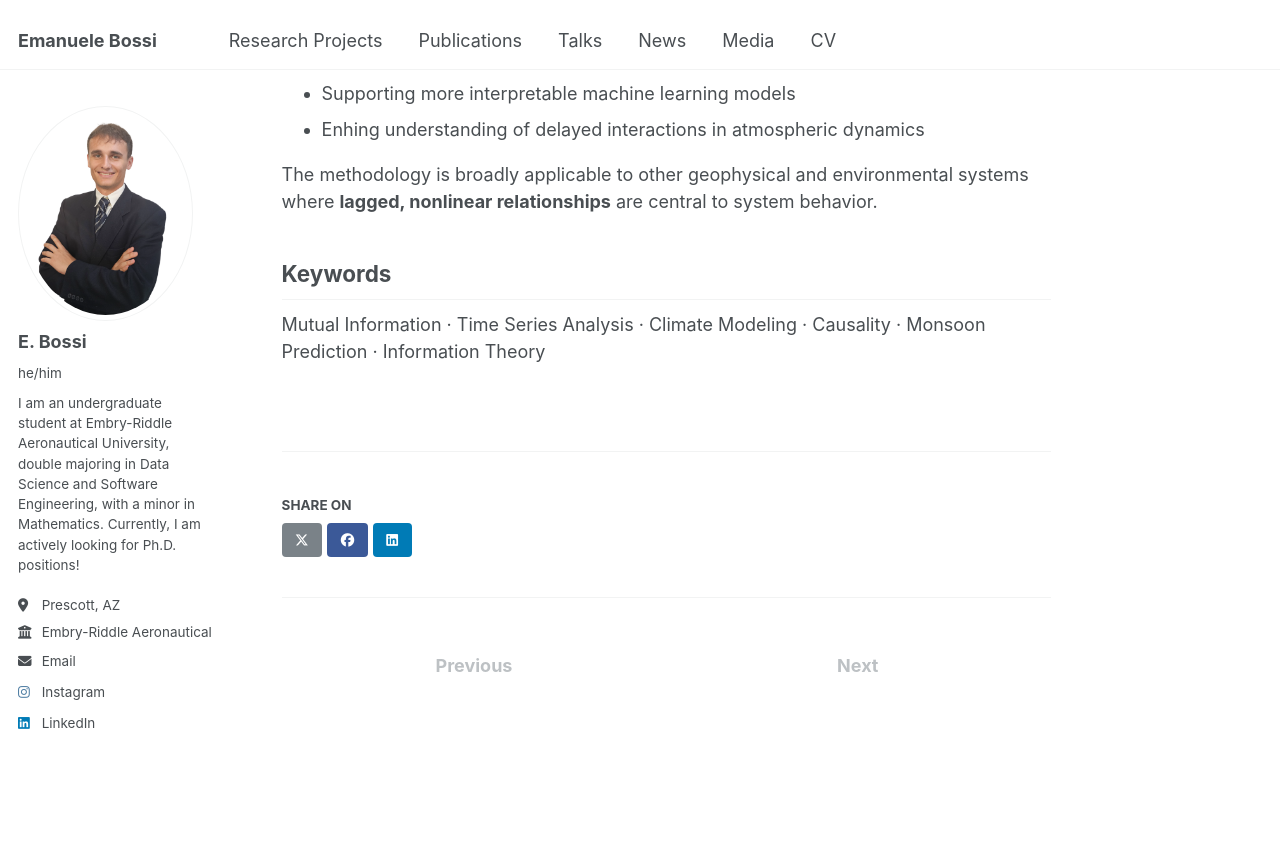
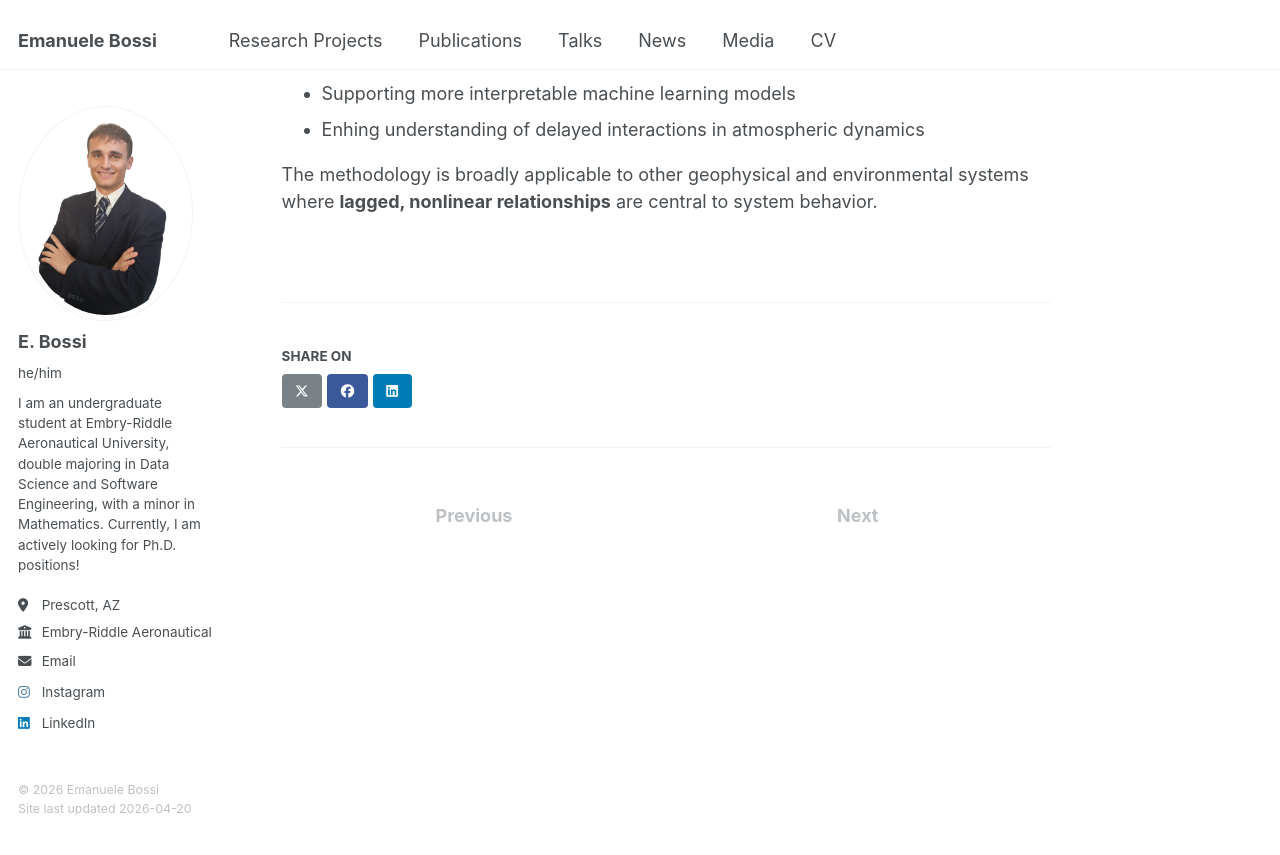
Before and after one commit to bossiemanuele/bossiemanuele.github.io, a Jekyll site: the page built from _portfolio/03_Meteorology.md, in a window 1280 px wide and 900 px high, scrolled down 1829 px. Shown: the top 855 px of the window. Built offline with Jekyll 4.4.1, drawn with Linux system fonts in a browser that asks for light colours.

Commit message:
Update 03_Meteorology.md

```diff
--- a/_portfolio/03_Meteorology.md
+++ b/_portfolio/03_Meteorology.md
@@ -76,7 +76,3 @@
 - Enhing understanding of delayed interactions in atmospheric dynamics
 
 The methodology is broadly applicable to other geophysical and environmental systems where **lagged, nonlinear relationships** are central to system behavior.
-
-## Keywords
-
-Mutual Information · Time Series Analysis · Climate Modeling · Causality · Monsoon Prediction · Information Theory
```
